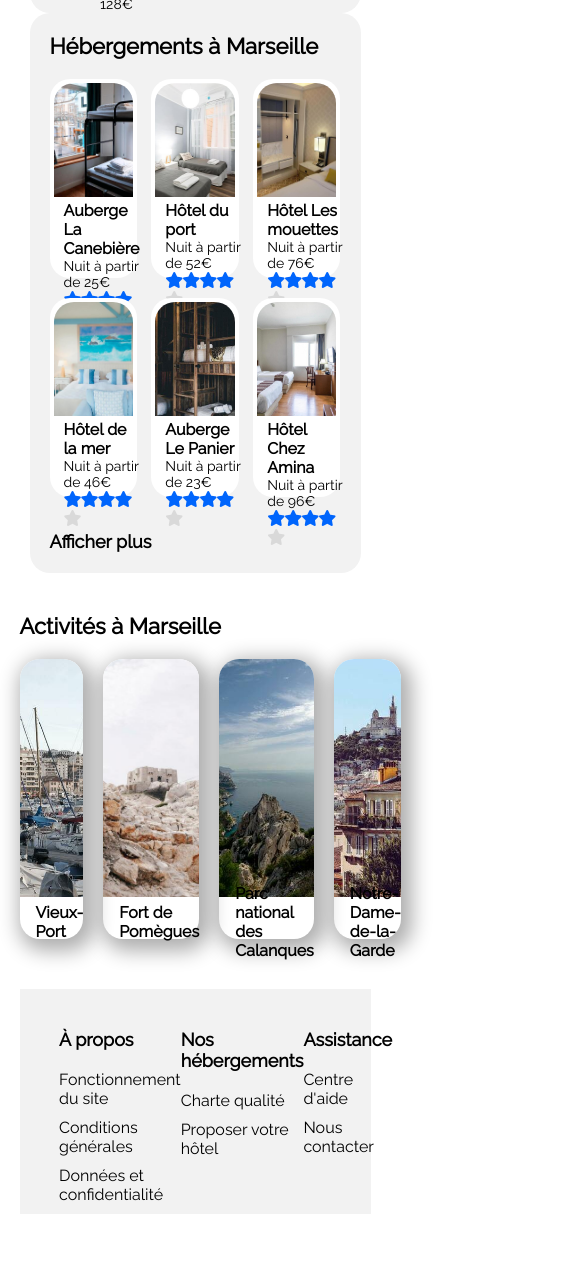
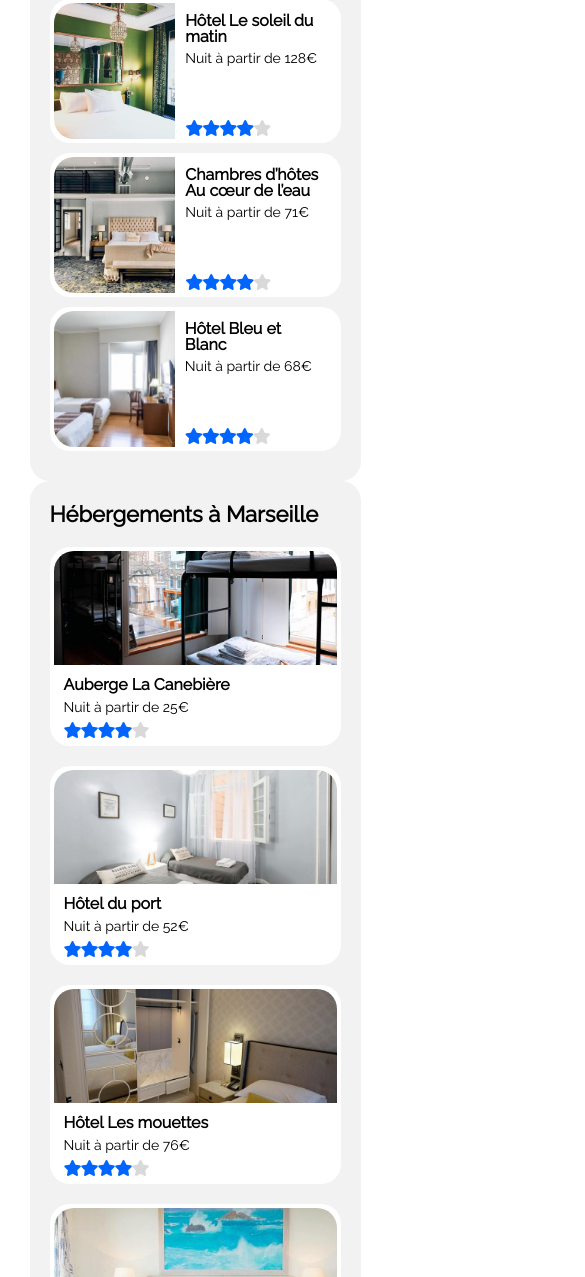
Before and after one commit to Kayem27/Booki, a plain HTML site: page index.html in a window 390 px wide. Shown: the part 723-2000 px from the top of the page, 585 px wide, since content can reach past the window. Before the commit the page ends 1937 px from the top, so only its background shows below. Drawn offline with Linux system fonts and the light colour scheme.

Commit message:
booki v2.0

```diff
--- a/css/index.css
+++ b/css/index.css
@@ -22,6 +22,7 @@ html{
 button{
     cursor: pointer;
 }
+
 /* Animation Figure */
 figure:hover{
     scale: 1.1;
@@ -383,7 +384,7 @@ footer{
     display: flex;
     position: relative;
     top: 50px;
-    height: 225px;
+    /* height: 225px; */
     width: 90%;
     /* padding: 15px; */
     background: #F2F2F2;
--- a/css/mobile.css
+++ b/css/mobile.css
@@ -9,6 +9,11 @@
         width: 100%;
         justify-content: space-between;
         margin-top: 20px;
+    }
+
+    /* *** à changer */
+    .filtreItems{
+        flex-wrap: wrap;
     }
 
     /* *** */
@@ -23,4 +28,26 @@
     #lodging{
         flex-direction: column-reverse;
     }
+    .popularLodging{
+        flex-direction: column;
+    }
+    .popularLodging a{
+        width: 100%;
+        margin-bottom: 10px;
+    }
+
+    /* **** */
+    .logements{
+        flex-direction: column;
+    }
+    .logements a {
+        width: 100%;
+    }
+    /*  */
+    .theActivities{
+        flex-direction: column;
+    }
+    .navBottom{
+        flex-direction: column;
+    }
 }
```
Also changed, not shown: index.html (line endings or trailing spaces).
